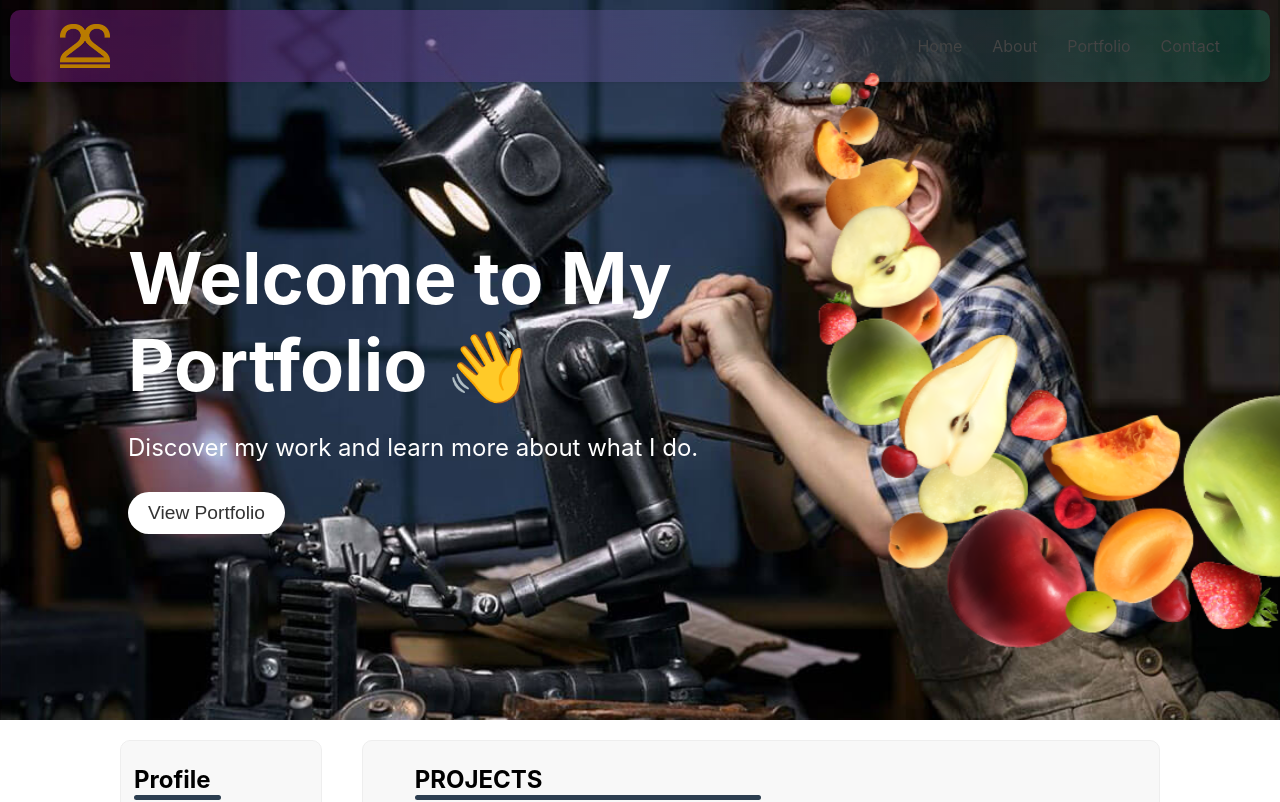
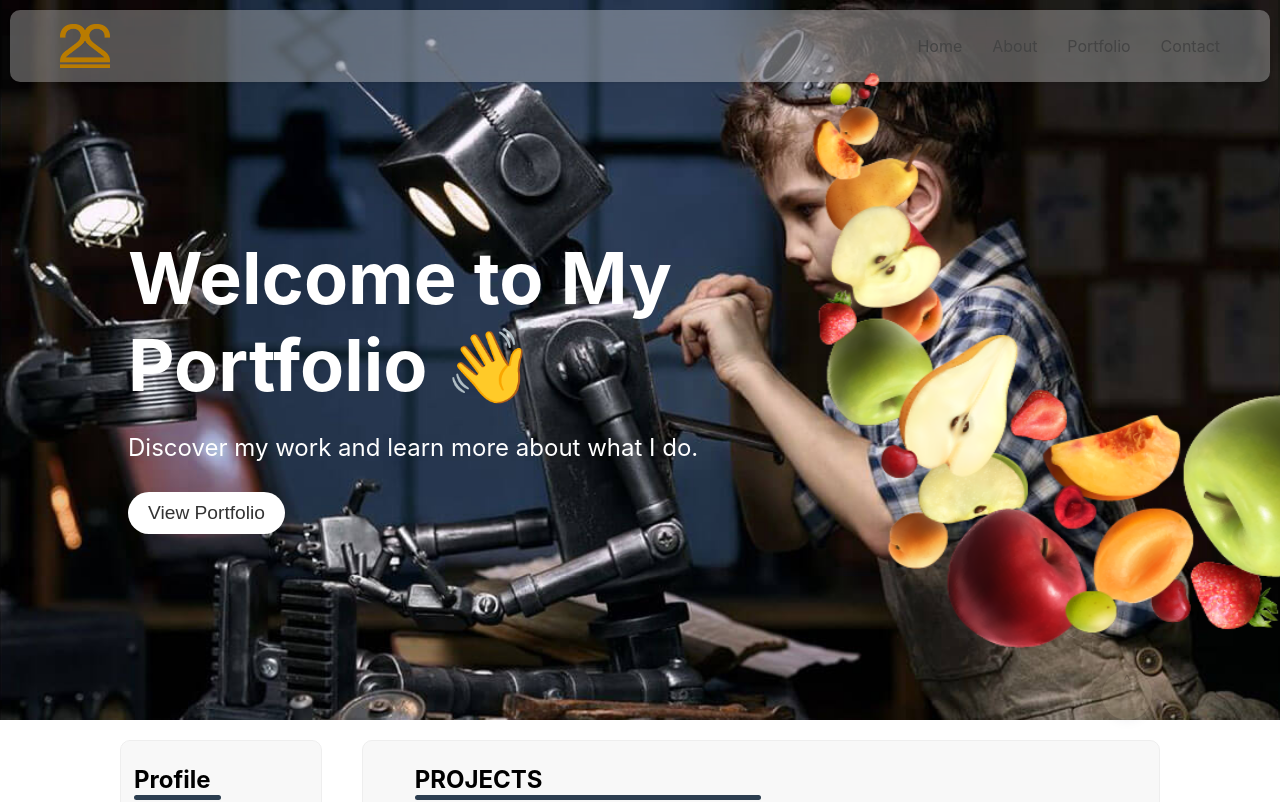
Before and after one commit to esmond-adjei/portfolio-website, a React (Create React App) app in the folder portfolio-front/: page / in a window 1280 px wide. Shown: the top 802 px of the page. Built offline with nearby package versions, Linux system fonts and the light colour scheme.

Commit message:
modified:   portfolio-front/src/components/Content.js 	modified:   portfolio-front/src/style/component-styles/Content.css 	modified:   portfolio-front/src/style/component-styles/Header.css 	modified:   portfolio-front/src/style/component-styles/card.css

```diff
--- a/portfolio-front/src/components/Content.js
+++ b/portfolio-front/src/components/Content.js
@@ -65,6 +65,8 @@ function MainContent() {
                     <h2 className='category__heading'>INTERESTS</h2>
                 </div>
             </div>
+
+            <div className='back-to-top'>^</div>
         </div>
     );
 };
--- a/portfolio-front/src/style/component-styles/Content.css
+++ b/portfolio-front/src/style/component-styles/Content.css
@@ -53,6 +53,23 @@
     transition: all 0.3s ease;
 }
 
+.back-to-top {
+    position: fixed;
+    bottom: 10%;
+    right: 10%;
+    width: 50px;
+    height: 50px;
+    border-radius: 50px;
+    background-color: #fdeec9;
+    box-shadow: var(--card-shadow);
+    cursor: pointer;
+    opacity: 10%;
+    transition: all 0.5s ease;
+}
+.back-to-top:hover {
+    opacity: 100%;
+}
+
 
 @media (max-width: 767px) {
     .main-content {
--- a/portfolio-front/src/style/component-styles/Header.css
+++ b/portfolio-front/src/style/component-styles/Header.css
@@ -11,8 +11,8 @@ header {
     justify-content: space-between;
     align-items: center;
     padding: 10px 50px;
-    background-color: #ffffff;
-    background: var(--background-gradient);
+    background-color: #ffffff4e;
+    /* background: var(--background-gradient); */
     box-shadow: 0px 1px 3px rgba(0, 0, 0, 0.1);
     backdrop-filter: blur(56px);
 }
--- a/portfolio-front/src/style/component-styles/card.css
+++ b/portfolio-front/src/style/component-styles/card.css
@@ -11,7 +11,7 @@
     transition: all 0.3s ease-out;
 }
 .card:hover {
-    transform: rotateZ(1deg);
+    transform: scale(1.01);
 }
 
 .card__image {
```
